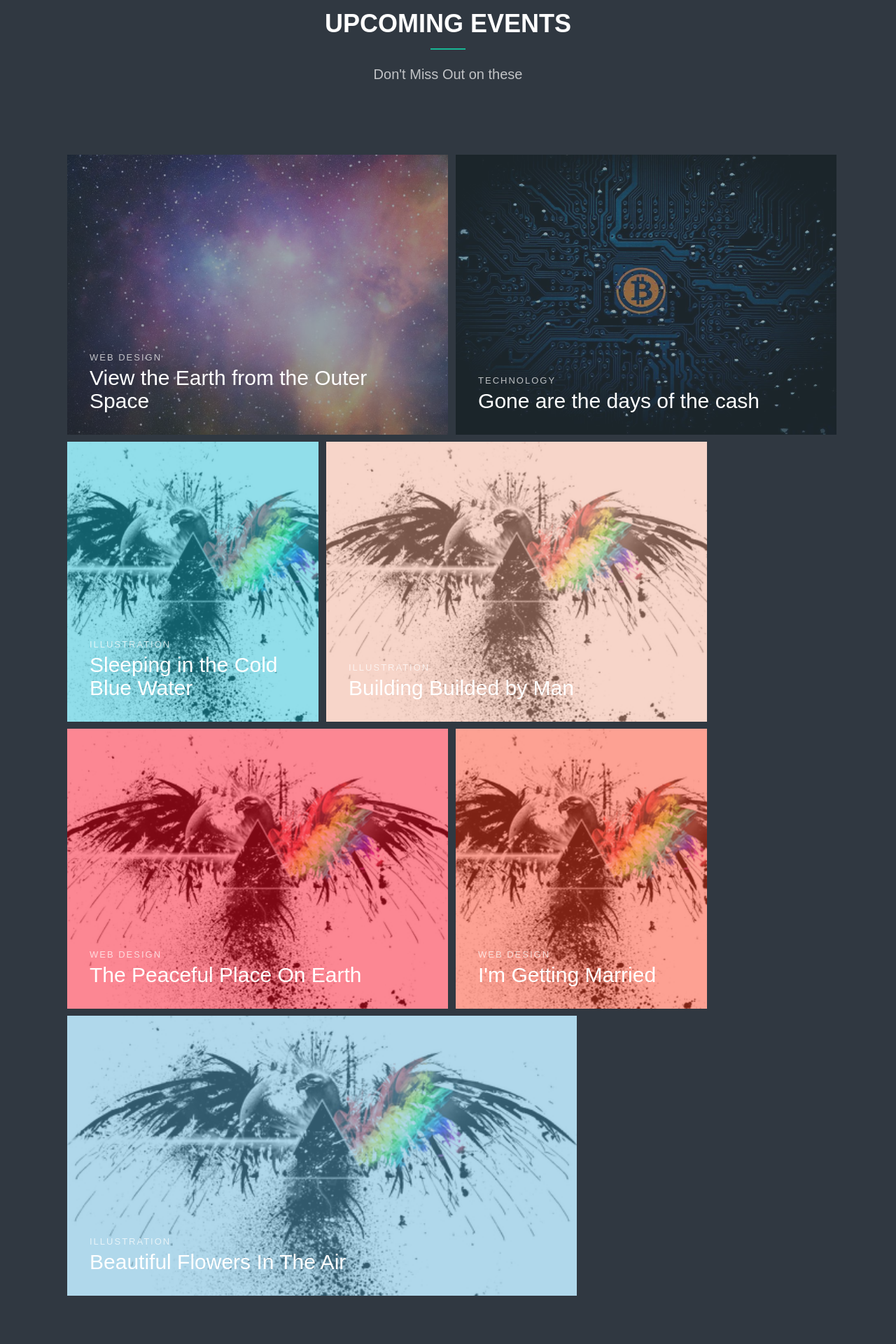
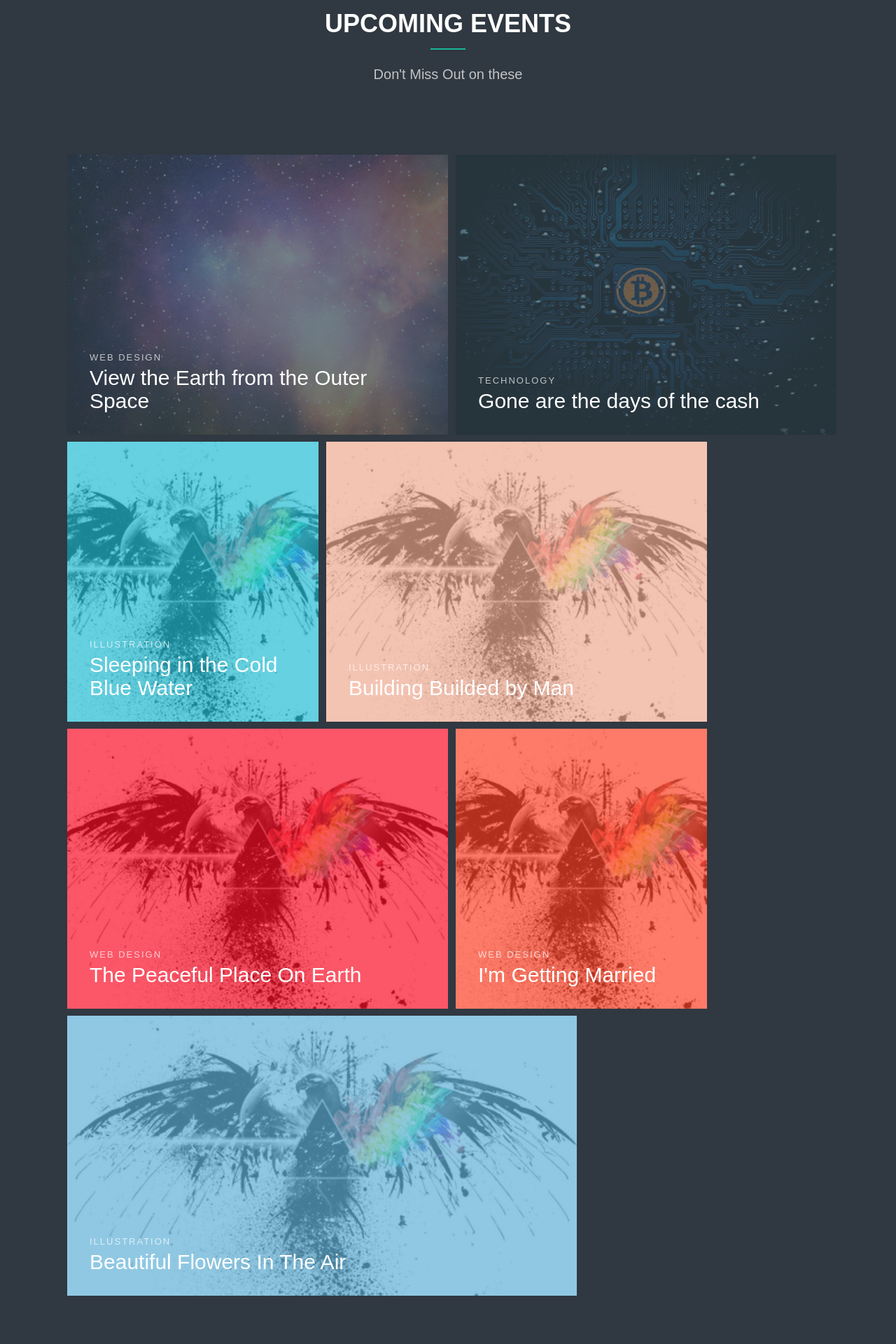
Before and after one commit to PyDevthon/consumex, a Django app: page /consumex/ in a window 1280 px wide. Shown: the part 2320-4240 px from the top of the page at 70% size. Run offline with Django 3.2, Linux system fonts and the light colour scheme; some libraries are stand-ins or nearby versions; some web fonts are replaced.

Commit message:
initial commit

```diff
--- a/consumex/module/static/module/css/style.css
+++ b/consumex/module/static/module/css/style.css
@@ -1,8 +1,3 @@
-#brand_image {
-  margin: 0 auto;
-}
-
-
 @font-face {
   font-family: 'icomoon';
   src: url("../fonts/icomoon/icomoon.eot?srf3rx");
@@ -111,14 +106,14 @@ h1, h2, h3, h4, h5, h6, figure {
     padding: 20px 0;
   }
 }
-.gtco-nav {
+.gtco-nav #gtco-logo {
   font-size: 20px;
   margin: 0;
   padding: 0;
   text-transform: uppercase;
   font-weight: bold;
 }
-.gtco-nav {
+.gtco-nav #gtco-logo em {
   color: #17B794;
 }
 .gtco-nav a {
@@ -1678,37 +1673,37 @@ form label {
   transition: 0.5s;
 }
 #gtco-portfolio-list li a.color-1:before {
-  background: rgba(55, 75, 84, 0.5);
+  background: rgba(55, 75, 84, 0.7);
 }
 #gtco-portfolio-list li a.color-1:hover:before {
   background: rgba(55, 75, 84, 0);
 }
 #gtco-portfolio-list li a.color-2:before {
-  background: rgba(37, 190, 213, 0.5);
+  background: rgba(37, 190, 213, 0.7);
 }
 #gtco-portfolio-list li a.color-2:hover:before {
   background: rgba(37, 190, 213, 0);
 }
 #gtco-portfolio-list li a.color-3:before {
-  background: rgba(239, 172, 147, 0.5);
+  background: rgba(239, 172, 147, 0.7);
 }
 #gtco-portfolio-list li a.color-3:hover:before {
   background: rgba(239, 172, 147, 0);
 }
 #gtco-portfolio-list li a.color-4:before {
-  background: rgba(249, 17, 40, 0.5);
+  background: rgba(249, 17, 40, 0.7);
 }
 #gtco-portfolio-list li a.color-4:hover:before {
   background: rgba(249, 17, 40, 0);
 }
 #gtco-portfolio-list li a.color-5:before {
-  background: rgba(252, 68, 40, 0.5);
+  background: rgba(252, 68, 40, 0.7);
 }
 #gtco-portfolio-list li a.color-5:hover:before {
   background: rgba(252, 68, 40, 0);
 }
 #gtco-portfolio-list li a.color-6:before {
-  background: rgba(98, 177, 215, 0.5);
+  background: rgba(98, 177, 215, 0.7);
 }
 #gtco-portfolio-list li a.color-6:hover:before {
   background: rgba(98, 177, 215, 0);
```
